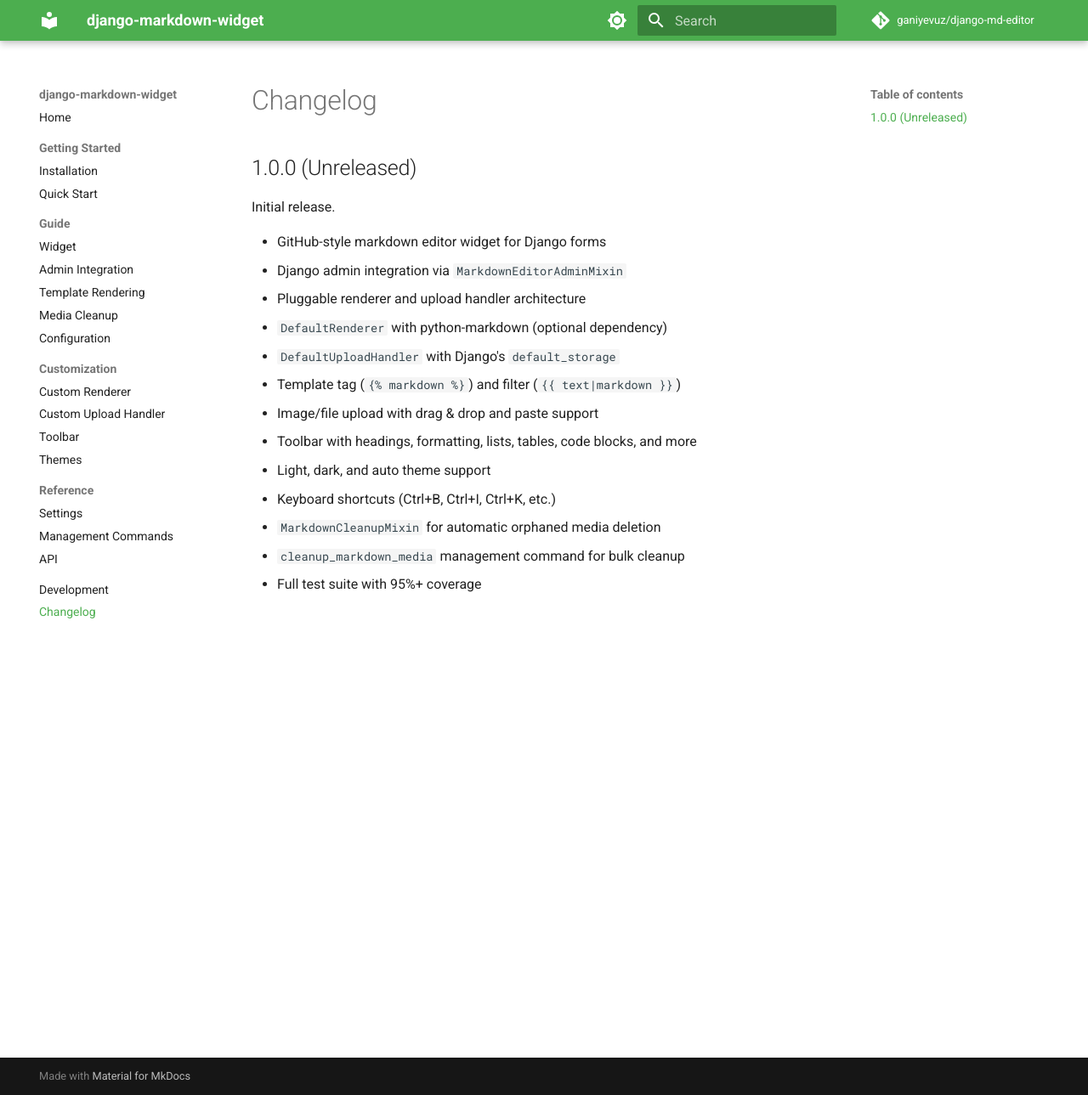
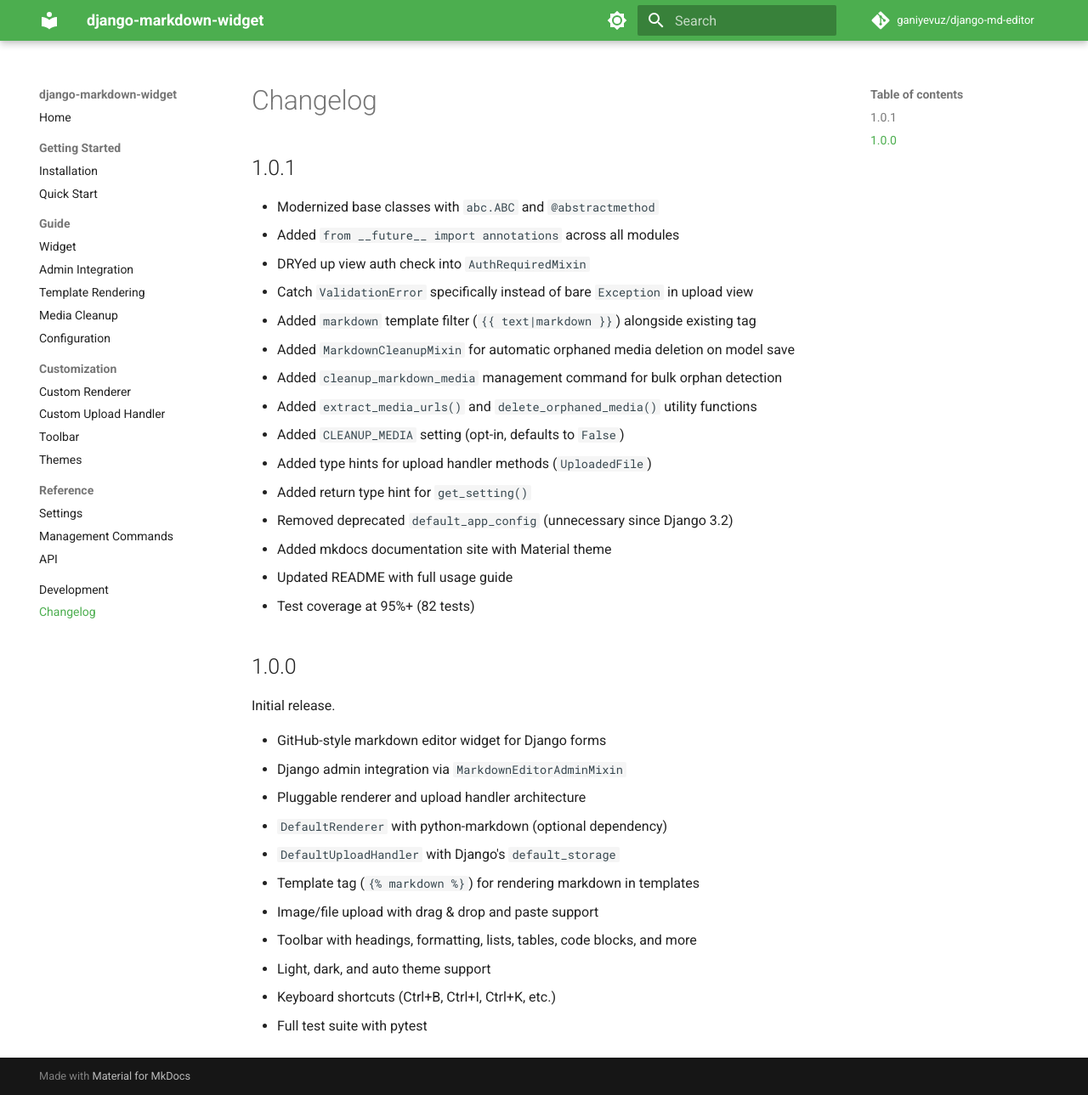
Before and after one commit to ganiyevuz/django-md-editor, an MkDocs documentation site: the page built from docs/changelog.md, in a window 1280 px wide and 1289 px high. Shown: the whole window at 85% size. Built offline with MkDocs 1.6.1 and Material for MkDocs 9.7.7, drawn with Linux system fonts in a browser that asks for light colours; comment, search, counter and statistics services are not loaded.

Commit message:
chore: bump version to 1.0.1

```diff
--- a/docs/changelog.md
+++ b/docs/changelog.md
@@ -1,6 +1,24 @@
 # Changelog
 
-## 1.0.0 (Unreleased)
+## 1.0.1
+
+- Modernized base classes with `abc.ABC` and `@abstractmethod`
+- Added `from __future__ import annotations` across all modules
+- DRYed up view auth check into `AuthRequiredMixin`
+- Catch `ValidationError` specifically instead of bare `Exception` in upload view
+- Added `markdown` template filter (`{{ text|markdown }}`) alongside existing tag
+- Added `MarkdownCleanupMixin` for automatic orphaned media deletion on model save
+- Added `cleanup_markdown_media` management command for bulk orphan detection
+- Added `extract_media_urls()` and `delete_orphaned_media()` utility functions
+- Added `CLEANUP_MEDIA` setting (opt-in, defaults to `False`)
+- Added type hints for upload handler methods (`UploadedFile`)
+- Added return type hint for `get_setting()`
+- Removed deprecated `default_app_config` (unnecessary since Django 3.2)
+- Added mkdocs documentation site with Material theme
+- Updated README with full usage guide
+- Test coverage at 95%+ (82 tests)
+
+## 1.0.0
 
 Initial release.
 
@@ -9,11 +27,9 @@
 - Pluggable renderer and upload handler architecture
 - `DefaultRenderer` with python-markdown (optional dependency)
 - `DefaultUploadHandler` with Django's `default_storage`
-- Template tag (`{% markdown %}`) and filter (`{{ text|markdown }}`)
+- Template tag (`{% markdown %}`) for rendering markdown in templates
 - Image/file upload with drag & drop and paste support
 - Toolbar with headings, formatting, lists, tables, code blocks, and more
 - Light, dark, and auto theme support
 - Keyboard shortcuts (Ctrl+B, Ctrl+I, Ctrl+K, etc.)
-- `MarkdownCleanupMixin` for automatic orphaned media deletion
-- `cleanup_markdown_media` management command for bulk cleanup
-- Full test suite with 95%+ coverage
+- Full test suite with pytest
--- a/pyproject.toml
+++ b/pyproject.toml
@@ -4,7 +4,7 @@
 
 [project]
 name = "django-markdown-widget"
-version = "1.0.0"
+version = "1.0.1"
 description = "A GitHub-style markdown editor widget for Django forms"
 readme = "README.md"
 requires-python = ">=3.11"
--- a/src/django_markdown_widget/__init__.py
+++ b/src/django_markdown_widget/__init__.py
@@ -1,4 +1,4 @@
-__version__ = "1.0.0"
+__version__ = "1.0.1"
 
 from django_markdown_widget.admin import MarkdownEditorAdminMixin  # noqa: E402
 from django_markdown_widget.cleanup import (  # noqa: E402
```
Also changed, not shown: 1 other file.
